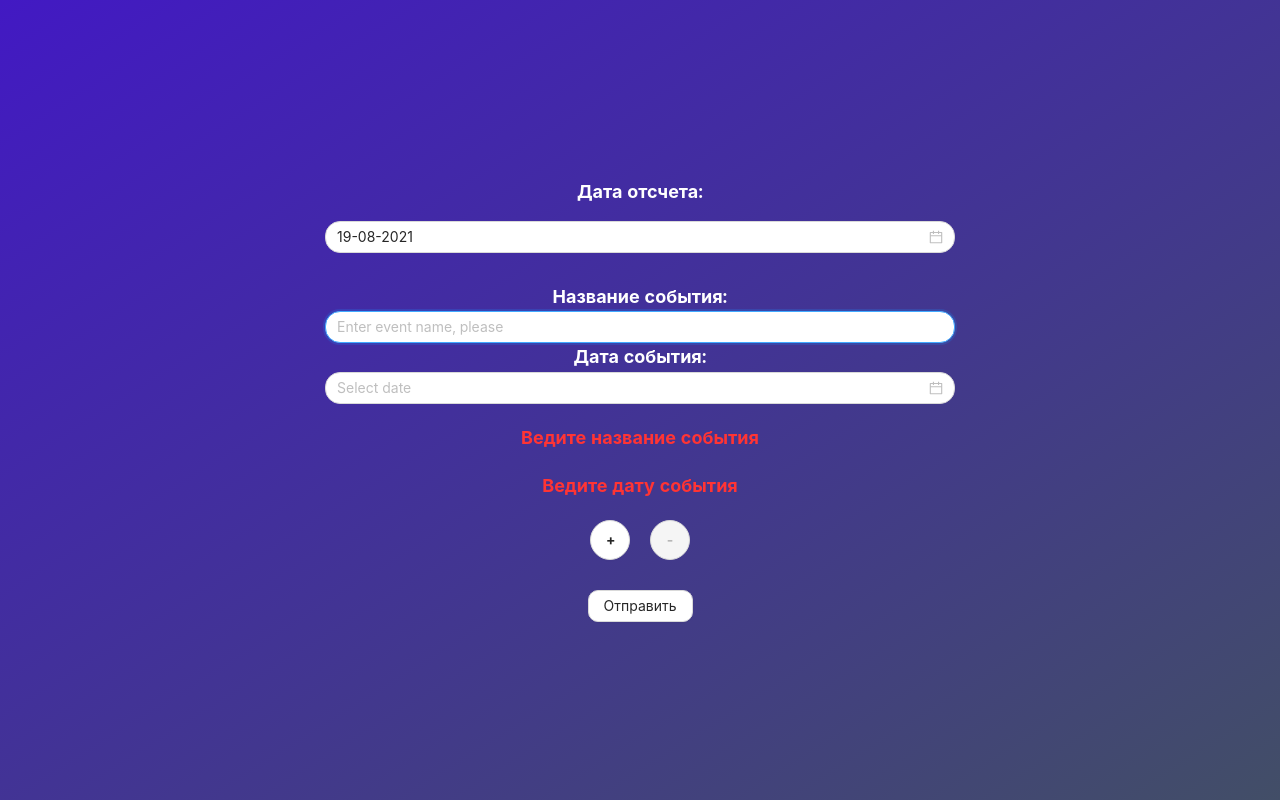
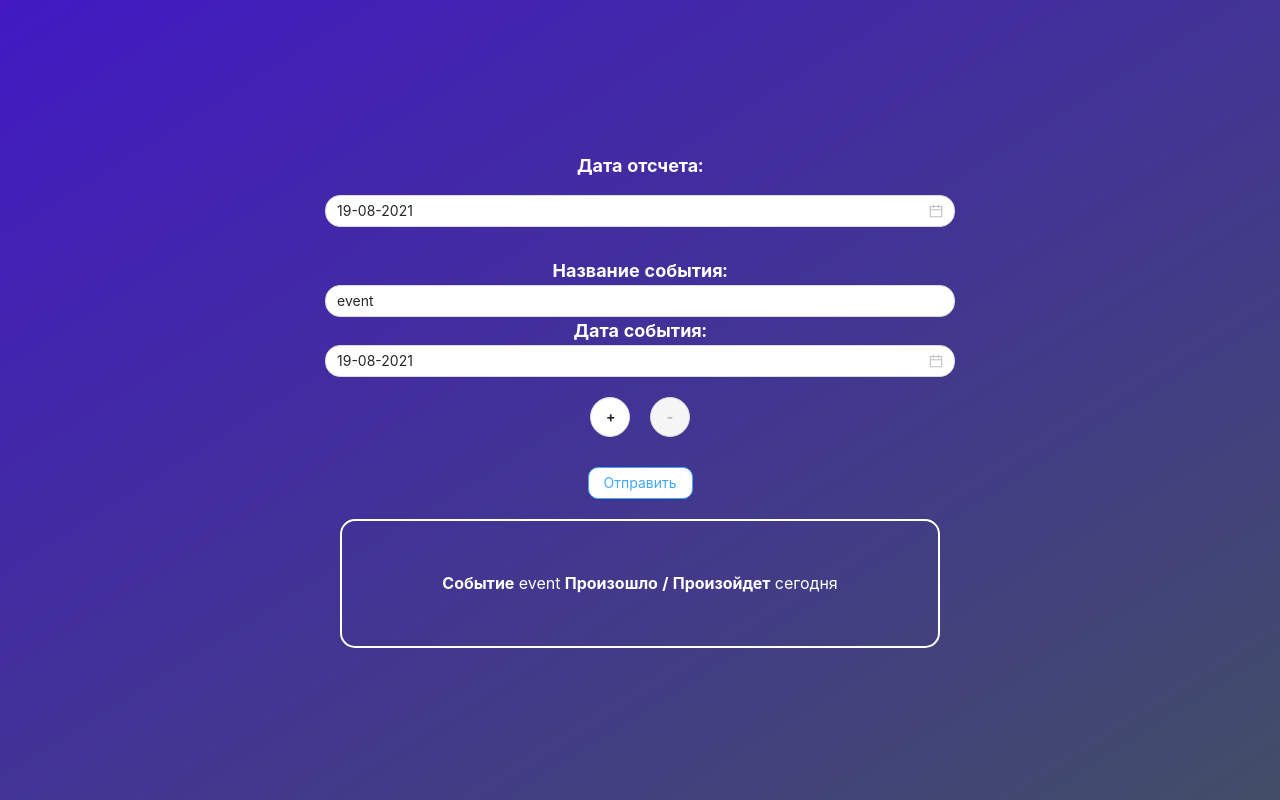
Before and after one commit to di-112/react-form, a React (Create React App) app: page / in a window 1280 px wide. Both pictures are taken after a click on the button "Отправить". Built offline with nearby package versions, Linux system fonts and the light colour scheme.

Commit message:
update getWordForDays function

```diff
--- a/src/components/events/event/event.jsx
+++ b/src/components/events/event/event.jsx
@@ -4,26 +4,21 @@ import FutureEventText from './futureEventText/futureEventText'
 import PastEventText from './pastEventText/pastEventText'
 
 const getWordForDiffDate = diffDate => {
-  switch (diffDate) {
-    case 0:
-      return 'сегодня'
-
+  if (diffDate === 0) return 'сегодня'
+  else if (diffDate === 1) return 'завтра'
+  else if (diffDate === -1) return 'вчера'
+  else if (diffDate > 10 && diffDate < 15) return 'дней'
+  else {
+    switch (Math.abs(diffDate) % 10) {
       case 1:
-      return 'завтра'
-
-    case -1:
-      return 'вчера'
-
+        return 'день'
       case 2:
       case 3:
       case 4:
-    case -2:
-    case -3:
-    case -4:
         return 'дня'
-
       default:
         return 'дней'
+    }
   }
 }
 
--- a/src/components/events/event/pastEventText/pastEventText.jsx
+++ b/src/components/events/event/pastEventText/pastEventText.jsx
@@ -2,7 +2,7 @@ import React from 'react'
 
 const PastEventText = ({ duration, wordForDays }) => (
   <>
-    <strong> {`Произошло ${duration === 0 ? ' / Произойдет' : ''}`}</strong>
+    <strong> {`Произошло ${duration === 0 ? ' / Произойдет ' : ''}`}</strong>
     {duration === -1 || duration === 0 ? <span>{wordForDays} </span> : <span>{`${Math.abs(duration)} ${wordForDays} назад`}</span>}
   </>
 )
--- a/src/components/form/form.jsx
+++ b/src/components/form/form.jsx
@@ -1,12 +1,17 @@
 import React, { useEffect } from 'react'
 import moment from 'moment'
-import { DatePicker, Input } from 'antd'
+import { Button, DatePicker, Input } from 'antd'
 import ButtonsPanel from '../buttonsPanel/buttonsPanel'
 import { Controller, useFieldArray, useForm } from 'react-hook-form'
 import './form.scss'
 import Errors from '../errors/errors'
 
 const formatDate = 'DD-MM-YYYY'
+
+const defaultEvent = {
+  name: 'event',
+  date: moment(),
+}
 
 const Form = ({ setData }) => {
   const {
@@ -17,18 +22,21 @@ const Form = ({ setData }) => {
     mode: 'onBlur',
   })
 
-  const { fields, append, remove } = useFieldArray({
+  const { fields, append, remove, insert } = useFieldArray({
     control,
     name: 'events',
   })
 
-  useEffect(() => append({}), [])
+  useEffect(() => {
+    if (!fields.length) append(defaultEvent)
+  }, [])
 
-  const addField = () => append({})
+  const addField = () => append(defaultEvent)
 
-  const removeField = () => remove(0)
+  const removeField = () => remove(fields.length - 1)
 
   const submitData = data => {
+    console.log(data)
     const { startDate, events } = data
     events.forEach(event => {
       event.duration = event.date.diff(startDate, 'days')
@@ -50,8 +58,8 @@ const Form = ({ setData }) => {
         render={({ field }) => <DatePicker {...field} id="currDate" format={formatDate} className="current-date" />}
       />
 
-      {fields.map((_, index) => (
-        <div style={{ marginBottom: '20px' }} key={index}>
+      {fields.map((field, index) => (
+        <div style={{ marginBottom: '20px' }} key={field.id}>
           <div className="event">
             <label htmlFor="eventName">Название события: </label>
             <Controller
```
Lines whose indentation alone changed are shown as unchanged.
